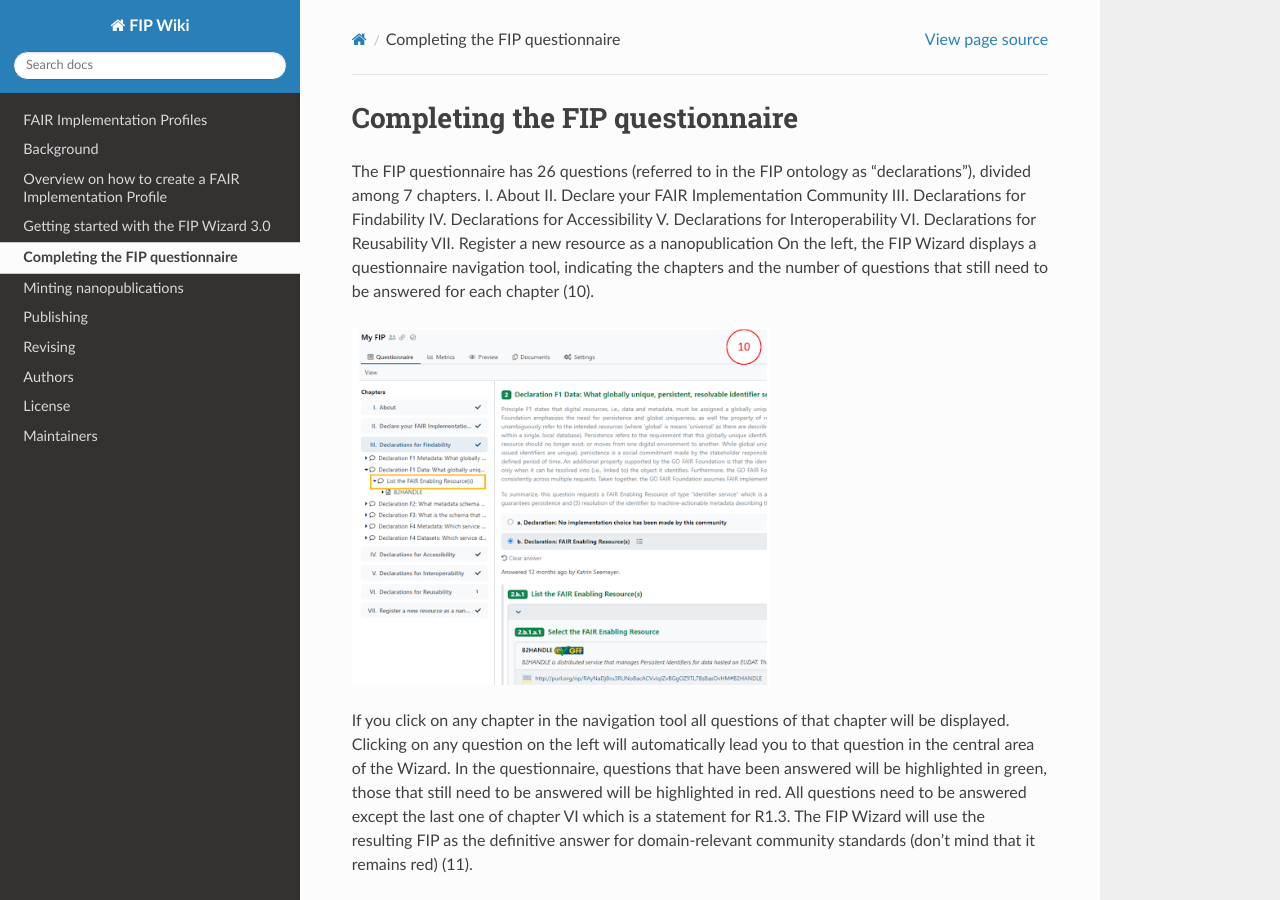
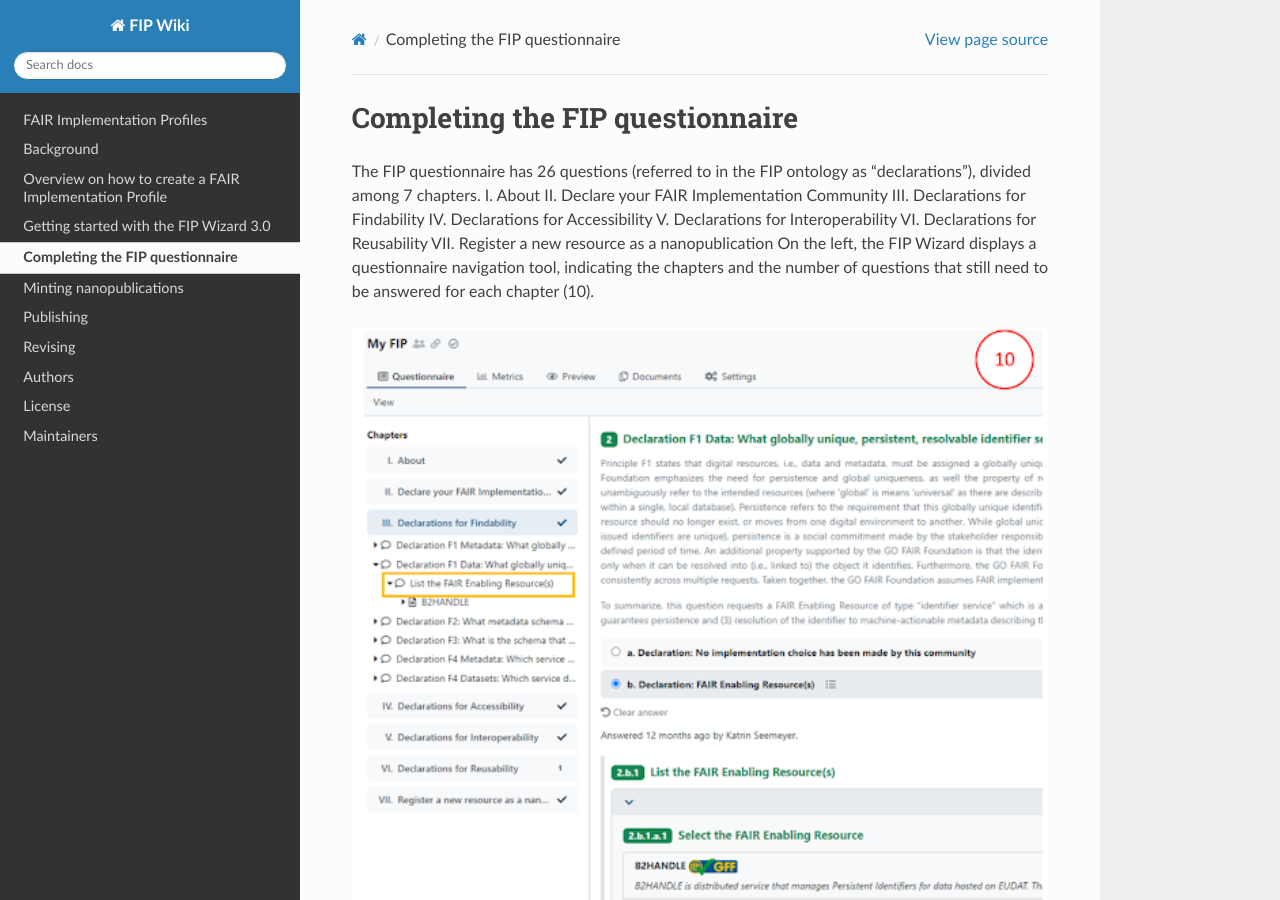
Before and after one commit to gofair-foundation/fip, a Sphinx documentation site: the page built from docs/CompletingQuestionnaire.md, in a window 1280 px wide and 900 px high. Built offline with Sphinx 7.4.7 and the Read the Docs theme 2.0.0, drawn with Linux system fonts in a browser that asks for light colours.

Commit message:
Update CompletingQuestionnaire.md
Adjusted size of images

```diff
--- a/docs/CompletingQuestionnaire.md
+++ b/docs/CompletingQuestionnaire.md
@@ -10,12 +10,12 @@
 VII. Register a new resource as a nanopublication
 On the left, the FIP Wizard displays a questionnaire navigation tool, indicating the chapters and the number of questions that still need to be answered for each chapter (10).
 
-<p align="left"><img src="./_static/img/fipwug_ch2_img10.png" width="60%"></p>
+<p align="left"><img src="./_static/img/fipwug_ch2_img10.png" width="100%"></p>
 
 If you click on any chapter in the navigation tool all questions of that chapter will be displayed. Clicking on any question on the left will automatically lead you to that question in the central area of the Wizard.
 In the questionnaire, questions that have been answered will be highlighted in green, those that still need to be answered will be highlighted in red. All questions need to be answered except the last one of chapter VI which is a statement for R1.3. The FIP Wizard will use the resulting FIP as the definitive answer for  domain-relevant community standards (don’t mind that it remains red) (11).
 
-<p align="left"><img src="./_static/img/fipwug_ch2_img11.png" width="60%"></p>
+<p align="left"><img src="./_static/img/fipwug_ch2_img11.png" width="100%"></p>
 
 Chapter I. About, gives some background information, but has no associated questions.
 Chapter II. Declare your FAIR Implementation Community (FIC) (12)
@@ -25,7 +25,7 @@
 Start date of the validity of the FIP.
 End date of the validity of the FIP. It may be the case that an explicit end date has yet to be specified by your community, in this case answer with "December 31 2050".
 
-<p align="left"><img src="./_static/img/fipwug_ch2_img12.png" width="60%"></p>
+<p align="left"><img src="./_static/img/fipwug_ch2_img12.png" width="100%"></p>
 
 The F, A, I and R chapters have a series of questions that follow the same format. The explanatory help text throughout these chapters builds upon  Jacobsen et al (2020) “FAIR Principles: Interpretations and Implementation Considerations” and reflects also the GO FAIR Foundation’s interpretations which can be accessed at the GO FAIR Foundation’s website: https://www.gofair.foundation/interpretation. This link should help you to understand precisely what type of FAIR Enabling Resource (FER) is being asked for in each case, and for what purpose. Note, in most cases, identical questions are repeated specifically addressing that issue for both data and for metadata. In total there are 12 different FER types, but a FER might be of more than one type (a metadata scheme can also include provenance information and therefore be a FER for F2 and R1.2), see this list with FER examples.
 There is a common pattern for each of the questions referring to each FAIR Principles. The questions begin by asking you to make an explicit declaration, about the usage of FAIR Enabling Resources regarding that Principle within your community.
@@ -33,19 +33,19 @@
 In case your community is not in control of the resource, choose option a. ‚No Implementations choice‘ and add the resource as free text in the ‚Considerations‘ box (13).
 In case your community is in control of the resource and plans to FAIRify it choose Declaration: FAIR Enabling Resource(s), and define that you are going to use it in future (see below).
 
-<p align="left"><img src="./_static/img/fipwug_ch2_img13.png" width="60%"></p>
+<p align="left"><img src="./_static/img/fipwug_ch2_img13.png" width="100%"></p>
 
 If your community uses a resource that has some level of FAIRness, then click option b. and add (declare) the FAIR Enabling Resource (or a list of resources) by clicking the +Add button (14).
 
-<p align="left"><img src="./_static/img/fipwug_ch2_img14.png" width="60%"></p>
+<p align="left"><img src="./_static/img/fipwug_ch2_img14.png" width="100%"></p>
 
 The questionnaire asks you to select (from the drop-down list) a FER for that particular FAIR Principle (15).
 
-<p align="left"><img src="./_static/img/fipwug_ch2_img15.png" width="60%"></p>
+<p align="left"><img src="./_static/img/fipwug_ch2_img15.png" width="100%"></p>
 
 Note: those items in the list that are marked with the GFF qualification logo are quality-checked by the GO FAIR team
 
-<p align="left"><img src="./_static/img/fipwug_ch2_img13sharp.png" width="60%"></p>
+<p align="left"><img src="./_static/img/fipwug_ch2_img13sharp.png" width="10%"></p>
 
 Others without badge have not yet been quality-checked
 Your selection has a follow up question regarding the usage status of that FER in your community. Is the FER:
```
